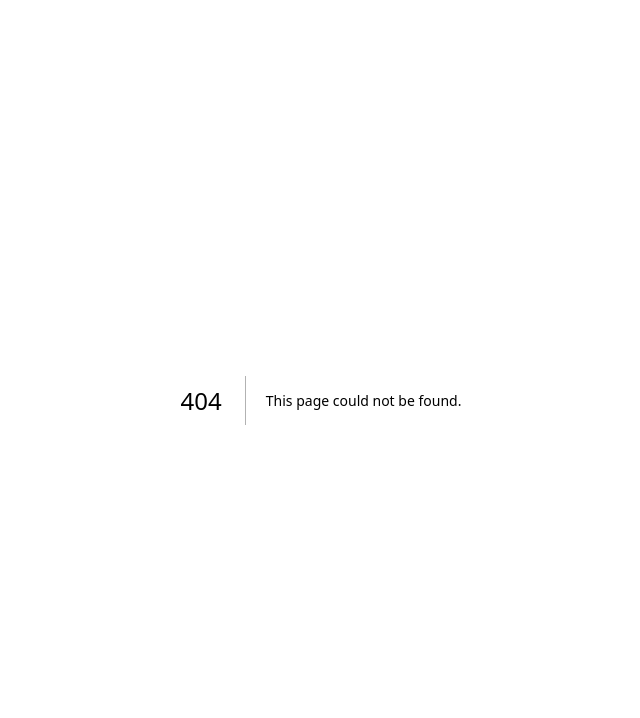
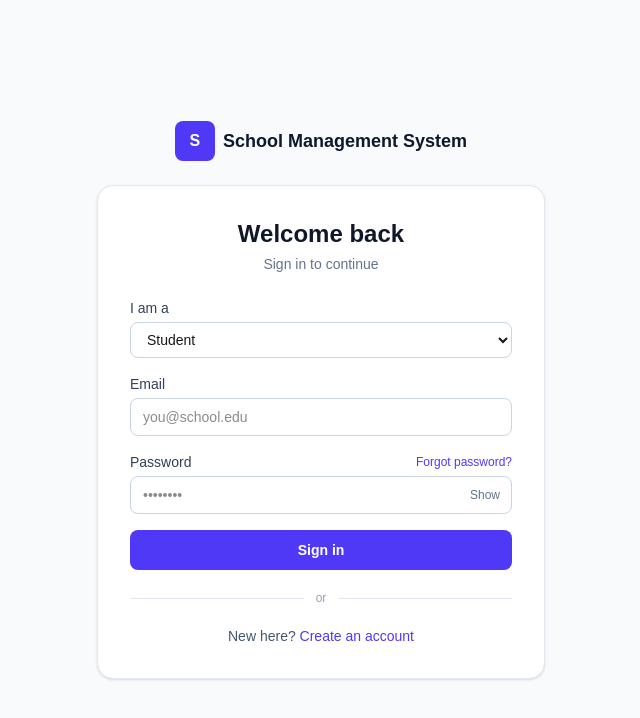
Before and after one commit to SadAfrin/PH-Endgame-TeamProject-TeamCap, a Next.js app: page /login in a window 1280 px wide. Before the commit this address had no page. Shown: the top 718 px of the page, without its empty margins (319-959 px from the left). Built offline with nearby package versions, Linux system fonts and the light colour scheme.

Commit message:
feat: add login page with role-based auth UI and validation

```diff
--- /dev/null
+++ b/src/app/api/auth/login/route.ts
@@ -0,0 +1,30 @@
+import { NextRequest, NextResponse } from "next/server";
+
+export async function POST(req: NextRequest) {
+  const body = await req.json();
+  const { email, password, role } = body;
+
+  if (!email || !password || !role) {
+    return NextResponse.json(
+      { success: false, message: "All fields are required" },
+      { status: 400 }
+    );
+  }
+
+  // TODO: connect to MongoDB with mongoose and check real user
+  // const user = await User.findOne({ email, role })
+  // if (!user || !(await bcrypt.compare(password, user.password))) {
+  //   return NextResponse.json({ success: false, message: "Invalid credentials" }, { status: 401 })
+  // }
+
+  return NextResponse.json({
+    success: true,
+    message: "Login successful",
+    user: {
+      id: "123",
+      name: "Test User",
+      email,
+      role,
+    },
+  });
+}
--- /dev/null
+++ b/src/app/login/page.tsx
@@ -0,0 +1,21 @@
+import LoginForm from "@/components/LoginForm";
+
+export const metadata = {
+  title: "Sign In | School Management System",
+};
+
+export default function LoginPage() {
+  return (
+    <main className="min-h-screen bg-slate-50 flex items-center justify-center px-4 py-12">
+      <div className="flex flex-col items-center w-full">
+        <div className="flex items-center gap-2 mb-6">
+          <div className="w-10 h-10 bg-indigo-600 rounded-lg flex items-center justify-center text-white font-bold">
+            S
+          </div>
+          <span className="text-lg font-semibold text-slate-900">School Management System</span>
+        </div>
+        <LoginForm />
+      </div>
+    </main>
+  );
+}
--- /dev/null
+++ b/src/components/LoginForm.tsx
@@ -0,0 +1,169 @@
+"use client";
+
+import { useState } from "react";
+import { useRouter } from "next/navigation";
+import Link from "next/link";
+import { LoginData, FormErrors, Role } from "@/types/auth";
+
+const roles: Role[] = ["student", "teacher", "parent", "admin"];
+
+export default function LoginForm() {
+  const router = useRouter();
+  const [email, setEmail] = useState("");
+  const [password, setPassword] = useState("");
+  const [role, setRole] = useState<Role>("student");
+  const [showPass, setShowPass] = useState(false);
+  const [errors, setErrors] = useState<FormErrors>({});
+  const [loading, setLoading] = useState(false);
+
+  const checkForm = () => {
+    const newErrors: FormErrors = {};
+
+    if (!email) newErrors.email = "Email is required";
+    else if (!/^\S+@\S+\.\S+$/.test(email)) newErrors.email = "Enter a valid email";
+
+    if (!password) newErrors.password = "Password is required";
+    else if (password.length < 6) newErrors.password = "At least 6 characters";
+
+    return newErrors;
+  };
+
+  const handleSubmit = async (e: React.FormEvent) => {
+    e.preventDefault();
+
+    const newErrors = checkForm();
+    if (Object.keys(newErrors).length > 0) {
+      setErrors(newErrors);
+      return;
+    }
+
+    setErrors({});
+    setLoading(true);
+
+    try {
+      const res = await fetch("/api/auth/login", {
+        method: "POST",
+        headers: { "Content-Type": "application/json" },
+        body: JSON.stringify({ email, password, role } as LoginData),
+      });
+
+      const data = await res.json();
+
+      if (!data.success) {
+        setErrors({ form: data.message || "Login failed" });
+        setLoading(false);
+        return;
+      }
+
+      // redirect based on role
+      if (role === "admin") router.push("/dashboard/admin");
+      else if (role === "teacher") router.push("/dashboard/teacher");
+      else if (role === "parent") router.push("/dashboard/parent");
+      else router.push("/dashboard/student");
+
+    } catch (err) {
+      console.log(err);
+      setErrors({ form: "Something went wrong, try again" });
+      setLoading(false);
+    }
+  };
+
+  return (
+    <div className="w-full max-w-md bg-white border border-slate-200 rounded-2xl p-8 shadow-sm">
+      <h1 className="text-2xl font-semibold text-slate-900 text-center">Welcome back</h1>
+      <p className="text-sm text-slate-500 text-center mt-1 mb-6">Sign in to continue</p>
+
+      {errors.form && (
+        <div className="bg-red-50 border border-red-200 text-red-700 text-sm rounded-lg px-4 py-3 mb-4">
+          {errors.form}
+        </div>
+      )}
+
+      <form onSubmit={handleSubmit} className="space-y-4">
+        <div>
+          <label className="block text-sm font-medium text-slate-700 mb-1">I am a</label>
+          <select
+            value={role}
+            onChange={(e) => setRole(e.target.value as Role)}
+            className="w-full border border-slate-300 rounded-lg px-3 py-2 text-sm focus:outline-none focus:ring-2 focus:ring-indigo-100 focus:border-indigo-500"
+          >
+            {roles.map((r) => (
+              <option key={r} value={r}>
+                {r.charAt(0).toUpperCase() + r.slice(1)}
+              </option>
+            ))}
+          </select>
+        </div>
+
+        <div>
+          <label className="block text-sm font-medium text-slate-700 mb-1">Email</label>
+          <input
+            type="email"
+            value={email}
+            onChange={(e) => {
+              setEmail(e.target.value);
+              if (errors.email) setErrors({ ...errors, email: undefined });
+            }}
+            placeholder="you@school.edu"
+            className={`w-full border rounded-lg px-3 py-2 text-sm focus:outline-none focus:ring-2 ${
+              errors.email ? "border-red-400 focus:ring-red-100" : "border-slate-300 focus:ring-indigo-100 focus:border-indigo-500"
+            }`}
+          />
+          {errors.email && <p className="text-xs text-red-600 mt-1">{errors.email}</p>}
+        </div>
+
+        <div>
+          <div className="flex justify-between items-center mb-1">
+            <label className="block text-sm font-medium text-slate-700">Password</label>
+            <Link href="/forgot-password" className="text-xs text-indigo-600 hover:text-indigo-700 font-medium">
+              Forgot password?
+            </Link>
+          </div>
+          <div className="relative">
+            <input
+              type={showPass ? "text" : "password"}
+              value={password}
+              onChange={(e) => {
+                setPassword(e.target.value);
+                if (errors.password) setErrors({ ...errors, password: undefined });
+              }}
+              placeholder="••••••••"
+              className={`w-full border rounded-lg px-3 py-2 pr-14 text-sm focus:outline-none focus:ring-2 ${
+                errors.password ? "border-red-400 focus:ring-red-100" : "border-slate-300 focus:ring-indigo-100 focus:border-indigo-500"
+              }`}
+            />
+            <button
+              type="button"
+              onClick={() => setShowPass(!showPass)}
+              className="absolute right-3 top-1/2 -translate-y-1/2 text-xs text-slate-500 hover:text-slate-700"
+            >
+              {showPass ? "Hide" : "Show"}
+            </button>
+          </div>
+          {errors.password && <p className="text-xs text-red-600 mt-1">{errors.password}</p>}
+        </div>
+
+        <button
+          type="submit"
+          disabled={loading}
+          className="w-full bg-indigo-600 hover:bg-indigo-700 text-white font-semibold text-sm rounded-lg px-4 py-2.5 disabled:opacity-60"
+        >
+          {loading ? "Signing in..." : "Sign in"}
+        </button>
+      </form>
+
+      <div className="flex items-center gap-3 my-5">
+        <div className="flex-1 h-px bg-slate-200" />
+        <span className="text-xs text-slate-400">or</span>
+        <div className="flex-1 h-px bg-slate-200" />
+      </div>
+
+      <p className="text-sm text-center text-slate-600">
+        New here?{" "}
+        <Link href="/register" className="text-indigo-600 hover:text-indigo-700 font-medium">
+          Create an account
+        </Link>
+      </p>
+    </div>
+  );
+}
--- /dev/null
+++ b/src/types/auth.ts
@@ -0,0 +1,14 @@
+export type Role = "admin" | "teacher" | "student" | "parent";
+
+export interface LoginData {
+  email: string;
+  password: string;
+  role: Role;
+}
+
+export interface FormErrors {
+  email?: string;
+  password?: string;
+  role?: string;
+  form?: string;
+}
```
